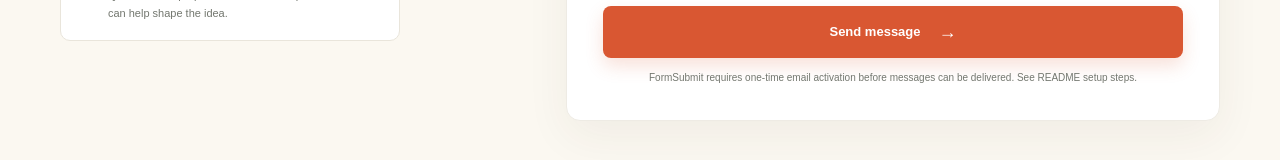
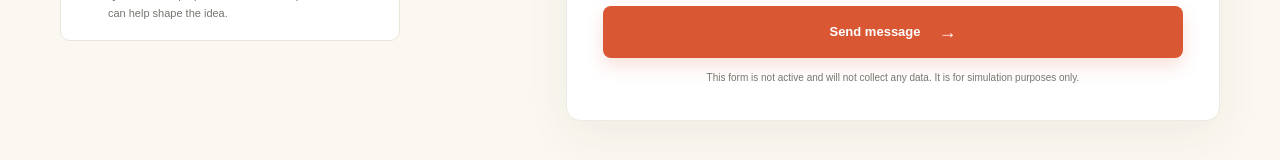
Before and after one commit to Akwealth/QuickBite, a plain HTML site: page contact.html in a window 1280 px wide. Shown: the part 624-784 px from the top of the page. Drawn offline with Linux system fonts and the light colour scheme.

Commit message:
Clarify contact form simulation notice

```diff
--- a/contact.html
+++ b/contact.html
@@ -26,7 +26,7 @@
         <div class="form-field"><label for="subject">Subject or enquiry type</label><select id="subject" name="subject" required><option value="" disabled selected>Select a topic</option><option>Collaboration</option><option>Feedback</option><option>Campus food initiative</option><option>QuickBite project development</option><option>Other enquiry</option></select></div>
         <div class="form-field"><label for="message">Message</label><textarea id="message" name="message" rows="5" placeholder="Write your message here..." required></textarea></div>
         <button class="button button-primary submit-button" type="submit">Send message <span aria-hidden="true">→</span></button>
-        <p class="form-note">FormSubmit requires one-time email activation before messages can be delivered. See README setup steps.</p>
+        <p class="form-note">This form is not active and will not collect any data. It is for simulation purposes only.</p>
       </form>
     </section>
   </main>
```
